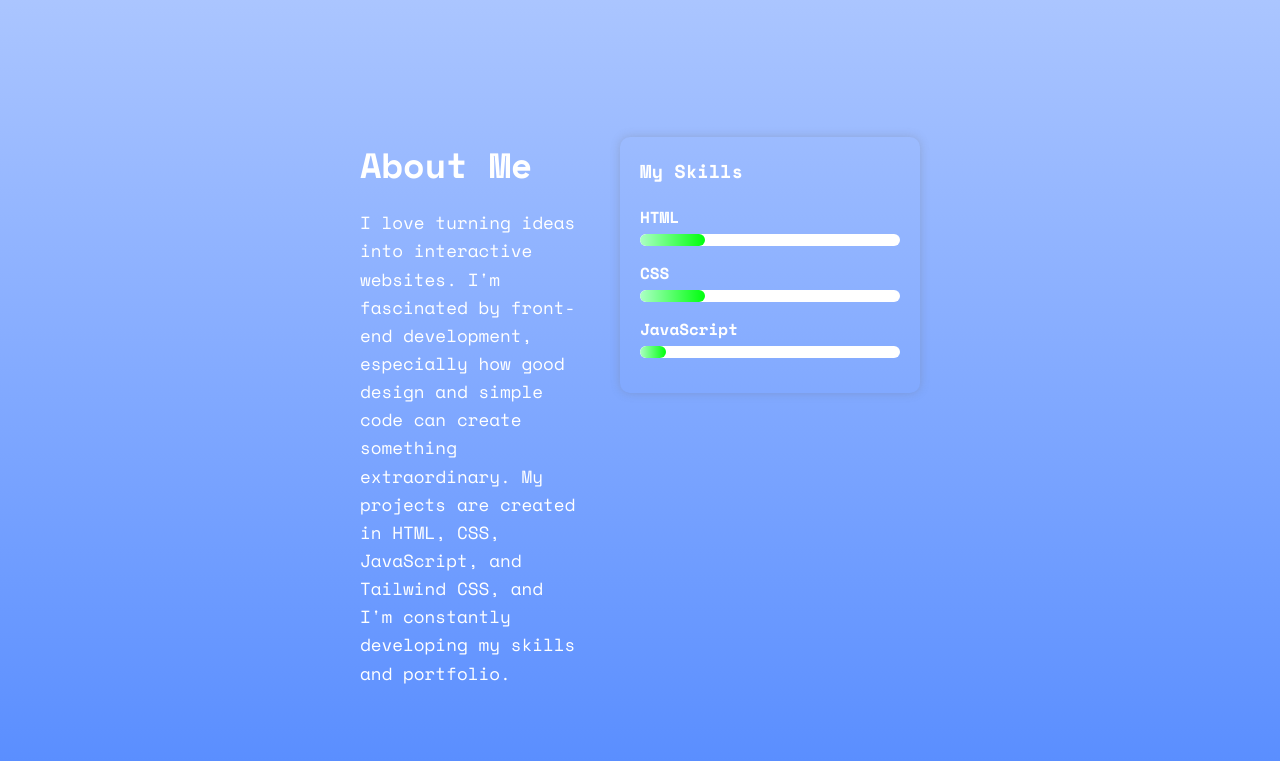
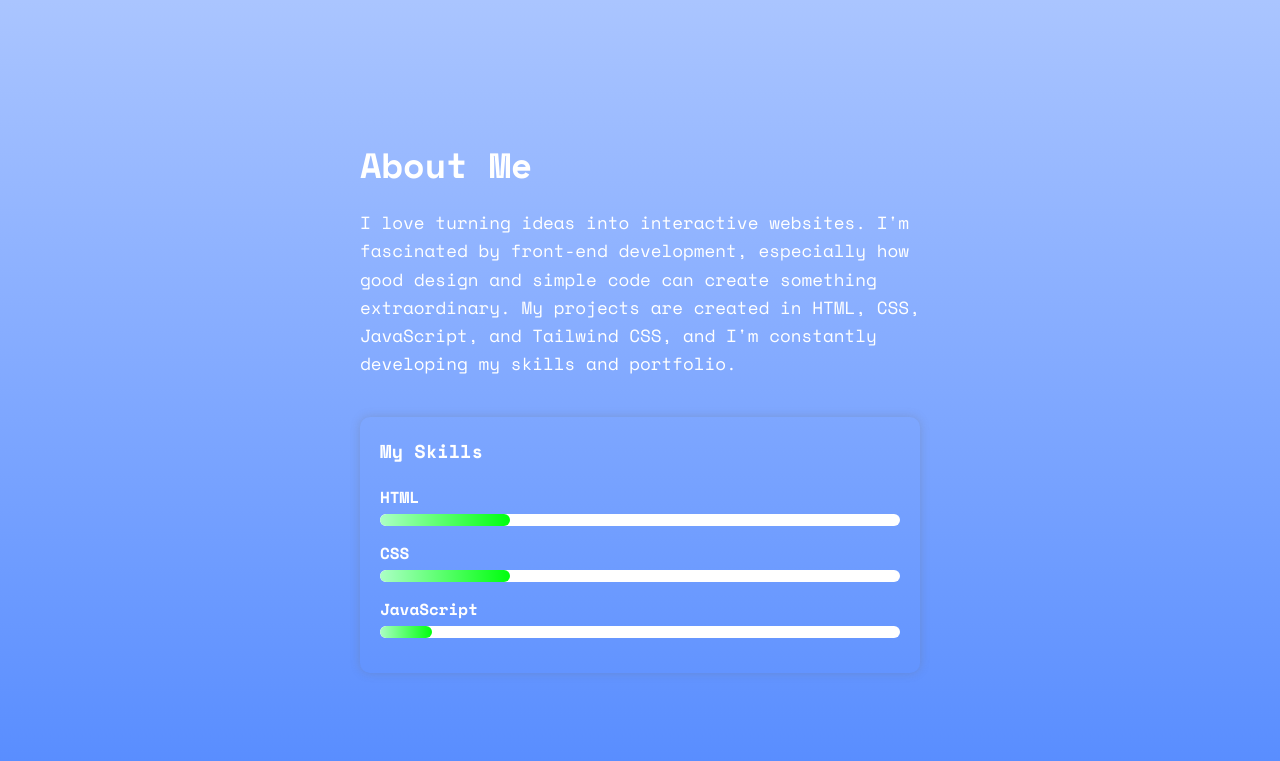
Before and after one commit to Patreik0/My_Portfolio, a plain HTML site: page index.html in a window 1280 px wide. Shown: the part 799-1560 px from the top of the page. Drawn offline with nearby package versions, Linux system fonts and the light colour scheme.

Commit message:
update  css

```diff
--- a/styles.css
+++ b/styles.css
@@ -96,7 +96,6 @@ nav ul li a {
   transition: transform 0.3s ease;
 }
 
-/* ZOOM efekt */
 .project-tile:hover {
   transform: scale(1.03);
   box-shadow: 0 10px 20px rgba(0, 0, 0, 0.2);
@@ -109,7 +108,7 @@ nav ul li a {
 
 
 .AboutME {
-  display: flex;
+  display: grid;
   justify-content: space-between;
   align-items: flex-start;
   gap: 40px;
@@ -224,18 +223,6 @@ nav ul li a {
 
 
 
-
-
-
-
-
-
-
-
-
-
-
-
 @media (max-width: 768px) {
   .project-tile {
     width: 100%;
```
